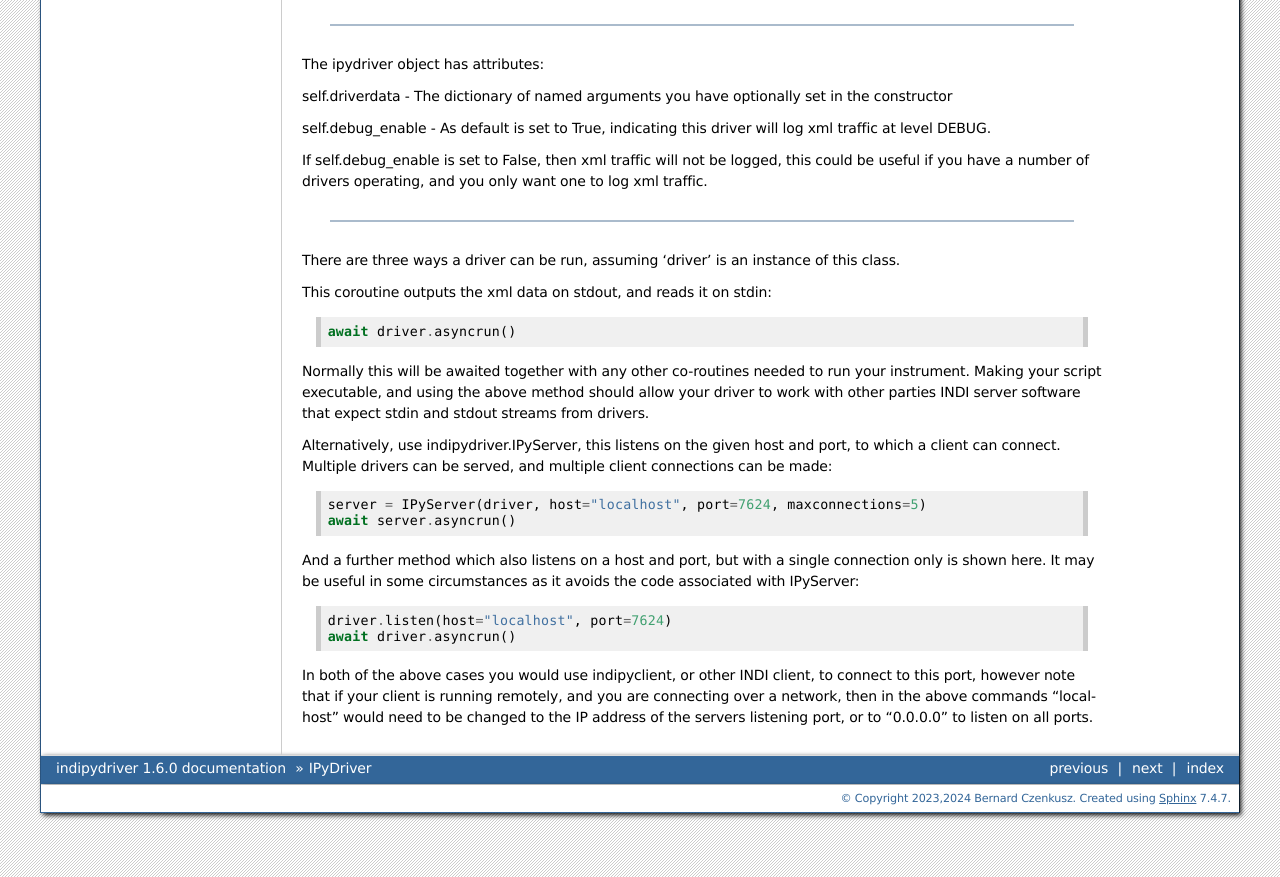
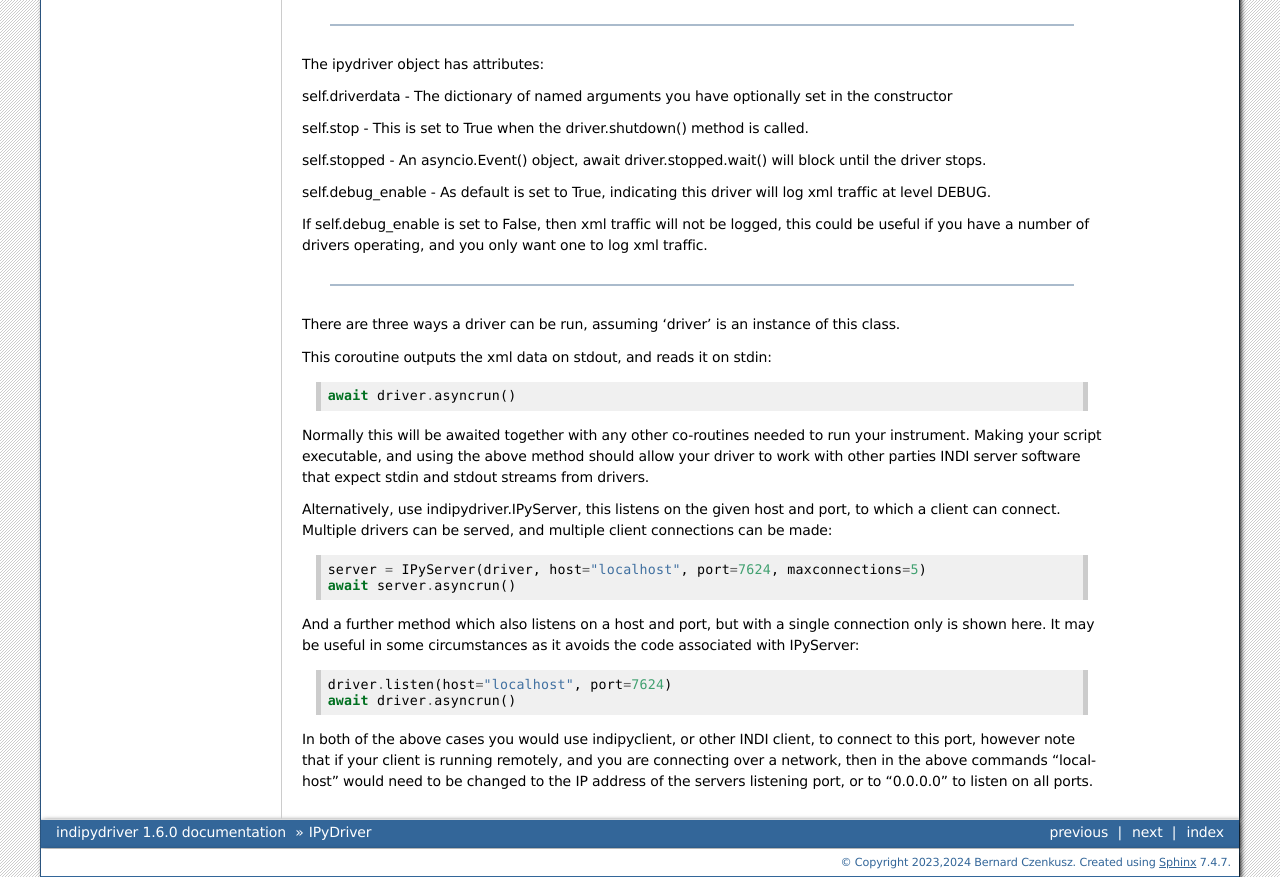
Before and after one commit to bernie-skipole/indipydriver, a Sphinx documentation site: the page built from docs/source/usage/ipydriver.rst, in a window 1280 px wide, cut to the strip 401-1278 px from the top of the page. Built offline with Sphinx 7.4.7, drawn with Linux system fonts in a browser that asks for light colours.

Commit message:
Further documentation

```diff
--- a/docs/source/usage/ipydriver.rst
+++ b/docs/source/usage/ipydriver.rst
@@ -17,6 +17,10 @@ The 'snooping' capabilities enable one driver to receive data transmitted by ano
 The ipydriver object has attributes:
 
 self.driverdata - The dictionary of named arguments you have optionally set in the constructor
+
+self.stop - This is set to True when the driver.shutdown() method is called.
+
+self.stopped - An asyncio.Event() object, await driver.stopped.wait() will block until the driver stops.
 
 self.debug_enable - As default is set to True, indicating this driver will log xml traffic at level DEBUG.
 
```
Also changed, not shown: docs/source/usage/ipyserver.rst (+11 -1 lines).
